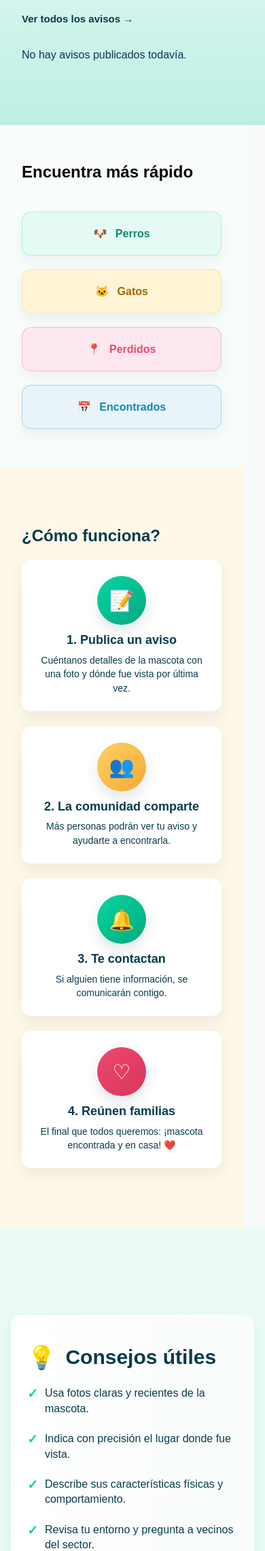
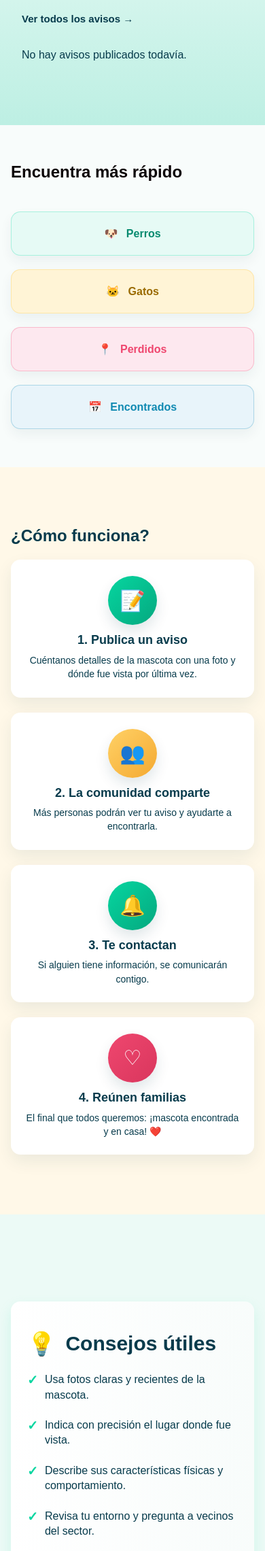
Before and after one commit to Catalina995/EncuentraHuellas, a Django app: page / in a window 390 px wide. Shown: the part 827-3108 px from the top of the page at 68% size. Run offline with Django 5.2, Linux system fonts and the light colour scheme; data that the repository does not hold is empty.

Commit message:
Modificacion de css

```diff
--- a/mascotas/static/mascotas/css/estilos.css
+++ b/mascotas/static/mascotas/css/estilos.css
@@ -1264,7 +1264,8 @@ HERO - INICIO
 /* Responsive acceso rápidos */
 
 @media (max-width: 800px) {
-    .accesos-rapidos {
+    .accesos-rapidos .titulo-seccion,
+    .accesos-rapidos .accesos-contenedor {
         width: min(100% - 48px, 1130px);
     }
 
@@ -1274,7 +1275,8 @@ HERO - INICIO
 }
 
 @media (max-width: 500px) {
-    .accesos-rapidos {
+    .accesos-rapidos .titulo-seccion,
+    .accesos-rapidos .accesos-contenedor {
         width: min(100% - 32px, 1130px);
     }
 
@@ -1303,9 +1305,11 @@ HERO - INICIO
     grid-template-columns: 1.15fr repeat(4, 1fr);
     align-items: center;
     gap: 22px;
-    width: min(1130px, calc(100% - 64px));
+    box-sizing: border-box;
+    width: min(1440px, calc(100% - 64px));
     margin: 0 auto;
-    padding: 80px 240px 80px 70px;
+    padding: 80px 360px 80px 70px;
+    overflow: hidden;
     border-radius: 14px;
     background: linear-gradient(90deg, #FFFFFF 0%, #F8FCFB 100%);
     box-shadow: 0 8px 20px rgba(6, 214, 160, 0.12);
@@ -1357,10 +1361,10 @@ HERO - INICIO
 
 .foto-consejo {
     position: absolute;
-    right: -200px;
-    bottom: -20px;
-    width: 550px;
-    height: 300px;
+    right: 30px;
+    bottom: 0;
+    width: 330px;
+    height: 230px;
     background-image: url("../img/foto-consejo.png");
     background-position: center;
     background-repeat: no-repeat;
@@ -1656,12 +1660,7 @@ HERO - INICIO
 /* Responsive consejos */
 
 @media (max-width: 1100px) {
-    .consejos-utiles {
-        overflow-x: hidden;
-    }
-
     .consejos-contenedor {
-        box-sizing: border-box;
         grid-template-columns: repeat(2, minmax(0, 1fr));
         width: min(100% - 48px, 1130px);
         max-width: 100%;
@@ -1724,7 +1723,8 @@ HERO - INICIO
 /* Responsive funcionamiento */
 
 @media (max-width: 900px) {
-    .como-funciona {
+    .como-funciona .titulo-seccion,
+    .como-funciona .pasos {
         width: min(100% - 48px, 1130px);
     }
 
@@ -1735,7 +1735,8 @@ HERO - INICIO
 }
 
 @media (max-width: 700px) {
-    .como-funciona {
+    .como-funciona .titulo-seccion,
+    .como-funciona .pasos {
         width: min(100% - 32px, 1130px);
     }
 
```
